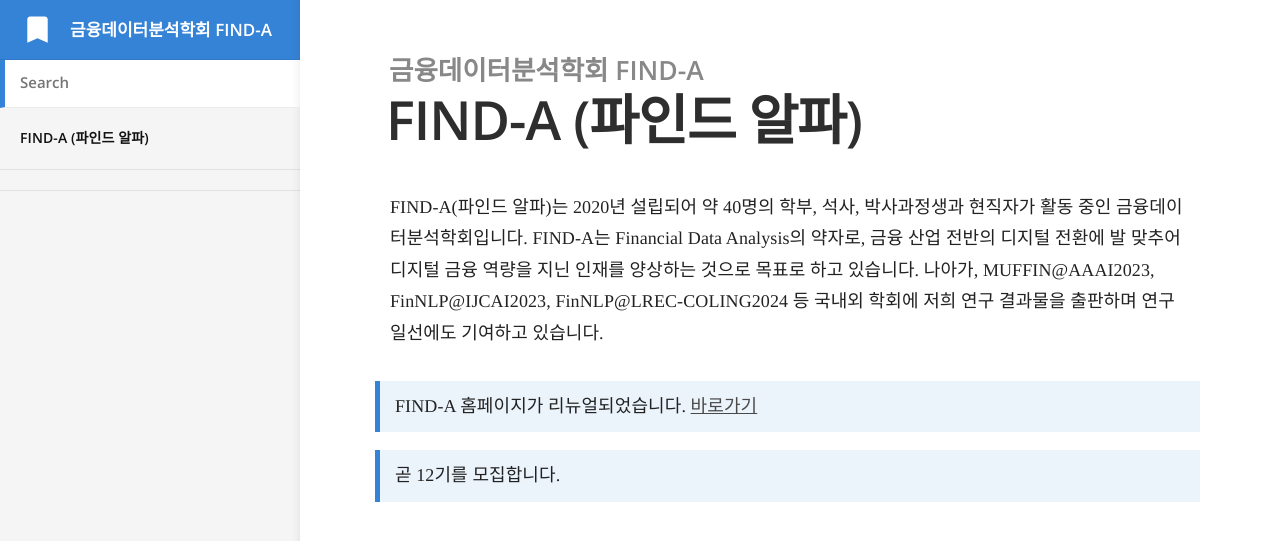
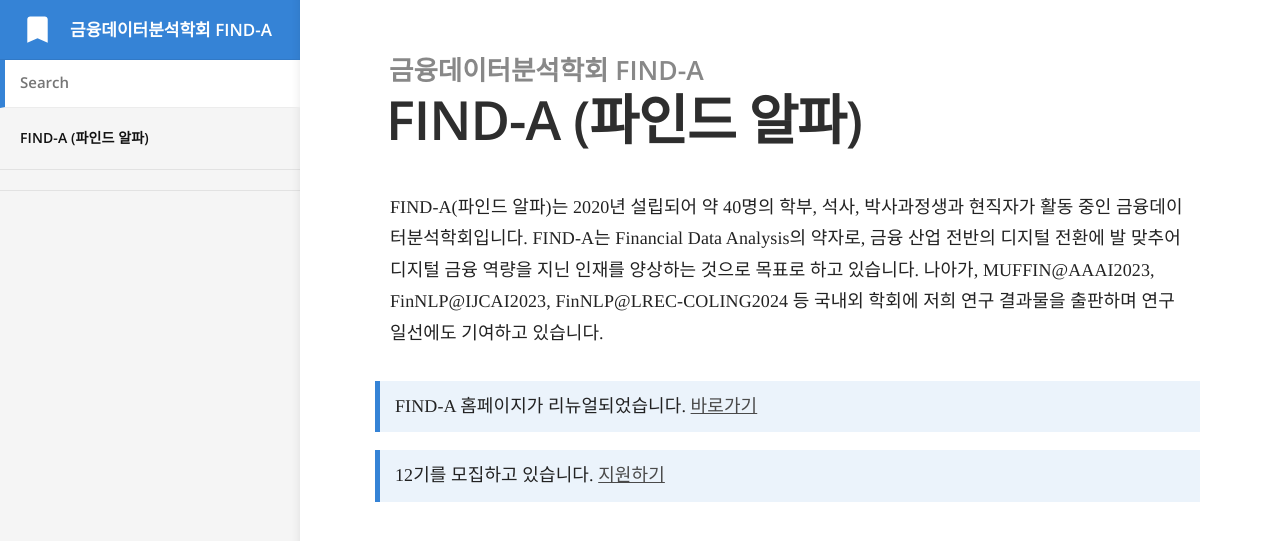
Before and after one commit to Find-A-AI/find-a-ai.github.io, a Jekyll site: the page built from index.md, in a window 1280 px wide. Shown: the top 541 px of the page. Built offline with Jekyll 4.4.1, drawn with Linux system fonts in a browser that asks for light colours; some web fonts are replaced.

Commit message:
Update index.md

```diff
--- a/index.md
+++ b/index.md
@@ -6,4 +6,4 @@ FIND-A(파인드 알파)는 2020년 설립되어 약 40명의 학부, 석사,
 
 > FIND-A 홈페이지가 리뉴얼되었습니다. [바로가기](https://find-alpha.github.io/)
 
-> 곧 12기를 모집합니다.
+> 12기를 모집하고 있습니다. [지원하기](https://find-alpha.github.io/apply)
```
